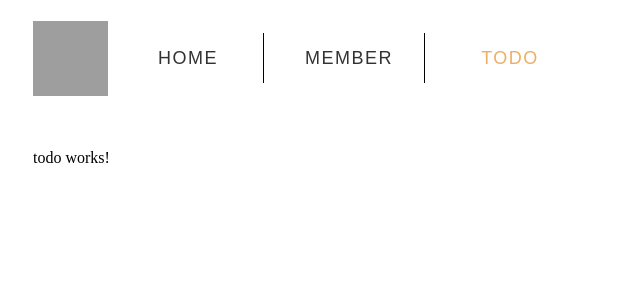
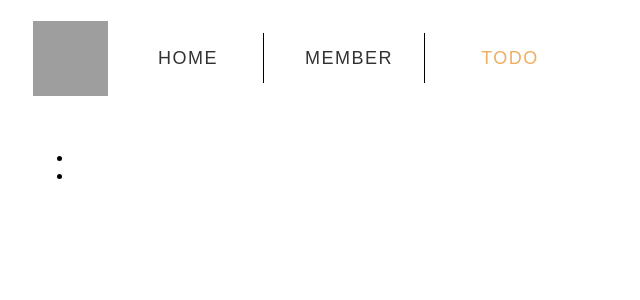
Before and after one commit to g51014/AngularTutorial-1, an Angular app: page /todo in a window 1280 px wide. Shown: the top 300 px of the page, without its empty margins (0-640 px from the left). Built offline with nearby package versions, Linux system fonts and the light colour scheme; grey boxes are pictures that could not be loaded.

Commit message:
feature/todo
1. create todo service

```diff
--- a/src/app/page/todo/todo.component.html
+++ b/src/app/page/todo/todo.component.html
@@ -1 +1,6 @@
-<p>todo works!</p>
+<div class='Todo'>
+  <ul>
+    <li></li>
+    <li></li>
+  </ul>
+</div>
--- a/src/app/page/todo/todo.component.scss
+++ b/src/app/page/todo/todo.component.scss
@@ -0,0 +1,3 @@
+.Todo {
+
+}
--- a/src/app/page/todo/todo.component.ts
+++ b/src/app/page/todo/todo.component.ts
@@ -1,3 +1,4 @@
+import { TodoService } from './../../service/todo/todo.service';
 import { Component, OnInit } from '@angular/core';
 
 @Component({
@@ -7,7 +8,9 @@ import { Component, OnInit } from '@angular/core';
 })
 export class TodoComponent implements OnInit {
 
-  constructor() { }
+  constructor(
+    public $todo: TodoService
+  ) { }
 
   ngOnInit() {
   }
--- /dev/null
+++ b/src/app/service/todo/todo.service.ts
@@ -0,0 +1,13 @@
+import { Subject } from 'rxjs';
+import { Injectable } from '@angular/core';
+
+@Injectable({
+  providedIn: 'root'
+})
+export class TodoService {
+
+  constructor() { }
+
+  public todo = new Subject();
+  public todo$ = this.todo.asObservable();
+}
```
Also changed, not shown: 1 other file (tests, documents, lock files or other folders).
